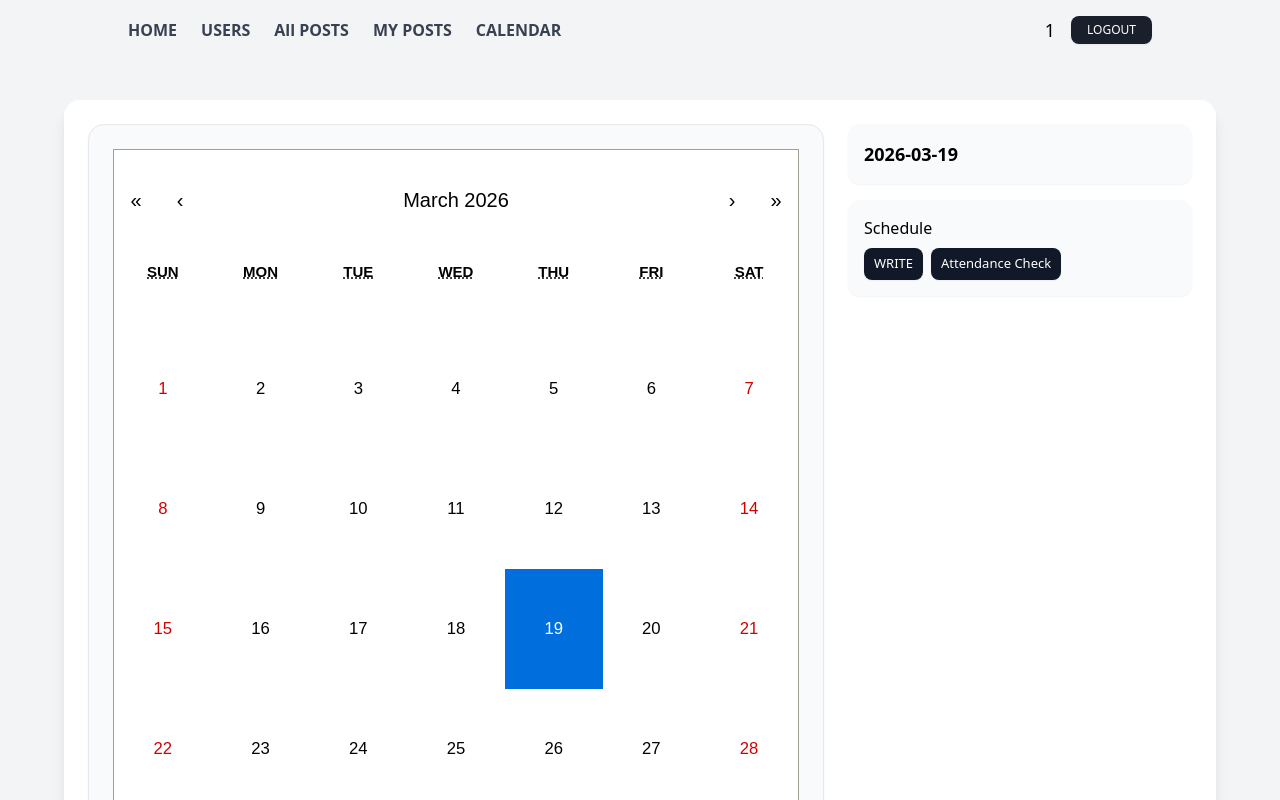
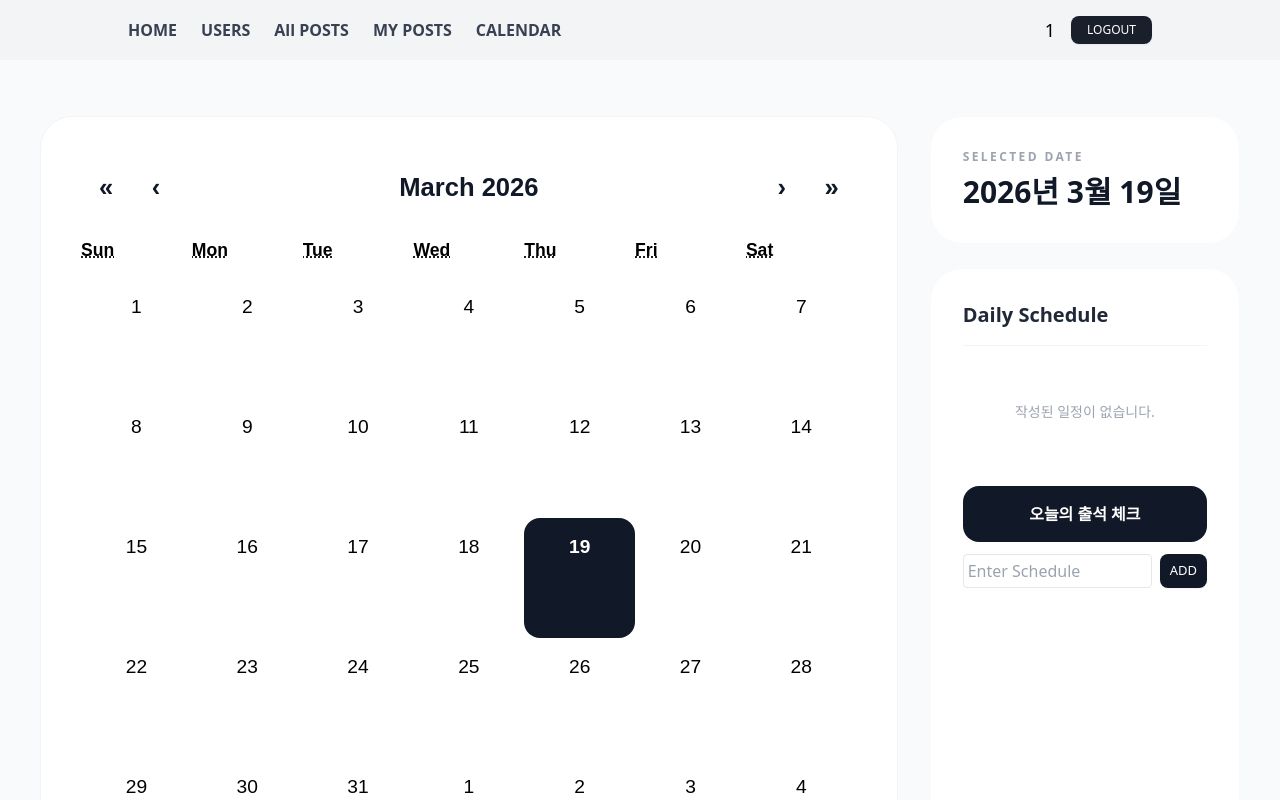
Before and after one commit to PARKJAEKYUNG0525/Blog_mini_project, a React (Vite) app: page /calendar in a window 1280 px wide. Shown: the top 800 px of the page. Built offline with nearby package versions, Linux system fonts and the light colour scheme; sample sign-in values are in the browser's storage.

Commit message:
달력 디자인 바꿈

```diff
--- a/src/components/Calendar.jsx
+++ b/src/components/Calendar.jsx
@@ -1,48 +1,88 @@
 import { useState, useEffect } from "react";
 import { useNavigate } from "react-router-dom";
 import CalendarLib from "react-calendar";
-// import "react-calendar/dist/Calendar.css";
 import { useAuth } from "./AuthContextPro";
 import ScheduleForm from "./ScheduleForm";
-import './Calendar.css';
 
-//useUserData 만들기
+// 디자인은 유지하되 크기 관련 속성만 대폭 강화한 스타일
+const calendarCustomStyle = `
+  .react-calendar {
+    width: 100% !important;
+    max-width: 100% !important;
+    background: white;
+    border: none !important;
+    font-family: 'Pretendard', sans-serif;
+  }
+  /* 날짜 칸 크기 키우기 */
+  .react-calendar__tile {
+    height: 120px !important;
+    display: flex;
+    flex-direction: column;
+    align-items: center;
+    justify-content: flex-start;
+    padding-top: 15px !important;
+    font-size: 1.2rem !important;
+    transition: background 0.2s;
+  }
+  /* 요일 행 높이 및 폰트 설정 */
+  .react-calendar__month-view__weekdays {
+    font-weight: 700;
+    font-size: 1.1rem;
+    padding-bottom: 15px;
+    text-transform: none;
+  }
+  /* 상단 네비게이션 (연/월 이동) 크기 */
+  .react-calendar__navigation {
+    display: flex;
+    height: 60px;
+    margin-bottom: 20px;
+  }
+  .react-calendar__navigation button {
+    min-width: 50px;
+    font-size: 1.6rem;
+    font-weight: 800;
+    color: #111827;
+  }
+  /* 오늘 날짜 표시 */
+  .react-calendar__tile--now {
+    background: #f9fafb !important;
+    color: #111827;
+    font-weight: bold;
+    border-radius: 16px;
+  }
+  /* 선택된 날짜 표시 */
+  .react-calendar__tile--active {
+    background: #111827 !important;
+    color: white !important;
+    border-radius: 16px;
+  }
+  .react-calendar__tile:enabled:hover {
+    background-color: #f3f4f6;
+    border-radius: 16px;
+  }
+`;
+
 const useUserData = (key, userKey) => {
   const [data, setData] = useState({});
-
   useEffect(() => {
     if (!userKey) return;
-
-    let allData = {};
     try {
       const saved = localStorage.getItem(key);
-      allData = saved ? JSON.parse(saved) : {};
-    } catch {
-      allData = {};
-    }
-
+      const allData = saved ? JSON.parse(saved) : {};
       setData(allData[userKey] || {});
+    } catch { setData({}); }
   }, [userKey, key]);
 
   useEffect(() => {
     if (!userKey) return;
-
-    let allData = {};
-    try {
     const saved = localStorage.getItem(key);
-      allData = saved ? JSON.parse(saved) : {};
-    } catch {
-      allData = {};
-    }
-
+    const allData = saved ? JSON.parse(saved) : {};
     allData[userKey] = data;
     localStorage.setItem(key, JSON.stringify(allData));
   }, [data, userKey, key]);
-
   return [data, setData];
 };
 
-// 날짜 key 생성 함수
 const getDateKey = (date) => {
   const year = date.getFullYear();
   const month = String(date.getMonth() + 1).padStart(2, "0");
@@ -53,7 +93,6 @@ const getDateKey = (date) => {
 const Calendar = () => {
   const navigate = useNavigate();
   const { currentUser } = useAuth();
-
   const userKey = currentUser?.userId;
 
   const [date, setDate] = useState(new Date());
@@ -62,117 +101,92 @@ const Calendar = () => {
 
   useEffect(() => {
     if (!currentUser) {
-      alert("Please login to access this page.");
+      alert("로그인이 필요합니다.");
       navigate("/login");
     }
   }, [currentUser, navigate]);
 
   if (!currentUser) return null;
-
   const dateKey = getDateKey(date);
 
-  // 캘린더 컴포넌트 (내부화)
-  const MyCalendar = () => {
   return (
+    <div className="w-full min-h-screen bg-gray-50 flex justify-center items-start p-4 md:p-10">
+      <style>{calendarCustomStyle}</style>
+
+      {/* 메인 컨테이너 크기 확장: max-w-7xl (약 1280px) */}
+      <div className="w-full max-w-7xl flex flex-col lg:flex-row gap-8 mt-4">
+
+        {/* 왼쪽: 캘린더 (가로 비중 70%) */}
+        <div className="flex-[2.5] bg-white rounded-[32px] border border-gray-100 p-10">
           <CalendarLib
             onChange={setDate}
             value={date}
             calendarType="gregory"
+            formatDay={(locale, date) => date.getDate()}
             tileContent={({ date, view }) => {
               if (view !== "month") return null;
-
               const key = getDateKey(date);
-
               return attendance[key] ? (
-            <div className="flex justify-center mt-1">
-              <div className="w-2 h-2 bg-gray-900 rounded-full"></div>
+                <div className="flex justify-center mt-3">
+                  <div className="w-3 h-3 bg-blue-500 rounded-full animate-pulse"></div>
                 </div>
               ) : null;
             }}
           />
-    );
-  };
+        </div>
 
-  // 일정
-  const ScheduleList = () => {
-    const [isOpen, setIsOpen] = useState(false);
+        {/* 오른쪽: 상세 정보 (가로 비중 30%) */}
+        <div className="flex-1 flex flex-col gap-6">
+          {/* 상단 날짜 카드 */}
+          <div className="bg-white p-8 rounded-[32px] border border-gray-50">
+            <p className="text-xs font-bold text-gray-400 mb-2 uppercase tracking-[0.2em]">Selected Date</p>
+            <p className="text-3xl font-black text-gray-900 leading-tight">
+              {date.toLocaleDateString('ko-KR', { year: 'numeric', month: 'long', day: 'numeric' })}
+            </p>
+          </div>
 
-    const todaySchedules = schedules?.[dateKey] || [];
+          {/* 스케줄 리스트 카드 */}
+          <div className="bg-white p-8 rounded-[32px] border border-gray-50 flex-grow min-h-[400px]">
+            <h2 className="text-xl font-bold text-gray-800 border-b border-gray-100 pb-4 mb-4">Daily Schedule</h2>
 
-    const checkAttendance = () => {
-      const newAttendance = { ...attendance };
+            <div className="space-y-3 mb-6">
+              {(schedules?.[dateKey] || []).length > 0 ? (
+                schedules[dateKey].map((item) => (
+                  <div key={item.id} className="p-4 bg-gray-50 border border-gray-100 rounded-2xl">
+                    <p className="text-gray-700 font-medium">{item.text}</p>
+                  </div>
+                ))
+              ) : (
+                <p className="text-gray-400 text-sm py-10 text-center">작성된 일정이 없습니다.</p>
+              )}
+            </div>
 
-      if (newAttendance[dateKey]) {
-        delete newAttendance[dateKey]; // 출석 취소
-      } else {
-        newAttendance[dateKey] = true; // 출석 체크
-      }
-
-      setAttendance(newAttendance);
-    };
-
-    return (
-      <div>
-        <h2>Schedule</h2>
-
-        {todaySchedules.map((item) => (
-          <p key={item.id}>{item.text}</p>
-        ))}
-
-        <div className="flex gap-2 mt-2">
+            <div className="flex flex-col gap-3">
               <button
-            onClick={() => setIsOpen(!isOpen)}
-            className="bg-gray-900 text-white text-[13px] px-2.5 py-1.5 rounded-lg shadow-sm hover:bg-gray-800 transition-all active:scale-95 font-medium inline-block"
+                onClick={() => setAttendance(prev => {
+                  const next = { ...prev };
+                  next[dateKey] ? delete next[dateKey] : next[dateKey] = true;
+                  return next;
+                })}
+                className={`w-full py-4 rounded-2xl font-bold transition-all active:scale-95 ${
+                  attendance[dateKey]
+                    ? "bg-blue-50 text-blue-600 border-2 border-blue-100"
+                    : "bg-gray-900 text-white hover:bg-black"
+                }`}
               >
-            WRITE
+                {attendance[dateKey] ? "출석 체크 완료 ✓" : "오늘의 출석 체크"}
               </button>
 
-          <button
-            onClick={checkAttendance}
-            className="bg-gray-900 text-white text-[13px] px-2.5 py-1.5 rounded-lg shadow-sm hover:bg-gray-800 transition-all active:scale-95 font-medium inline-block"
-          >
-            Attendance Check
-          </button>
-        </div>
-
-        {isOpen && (
-          <div className="mt-2">
               <ScheduleForm
                 dateKey={dateKey}
                 schedules={schedules}
                 setSchedules={setSchedules}
-              close={() => setIsOpen(false)}
+                // ScheduleForm 내부에서 WRITE 버튼 등의 UI를 처리한다고 가정
               />
             </div>
-        )}
-      </div>
-    );
-  };
-
-  return (
-    <div className="w-full min-h-screen bg-gray-100 flex justify-center p-10">
-      <div className="w-full max-w-6xl bg-white rounded-2xl shadow-lg p-6 flex gap-6">
-        {/* 왼쪽: 캘린더 */}
-        <div className="w-2/3">
-          <div className="border rounded-2xl p-6 shadow-sm bg-gray-50 flex justify-center">
-            <MyCalendar />
           </div>
         </div>
 
-        {/* 오른쪽 */}
-        <div className="w-1/3 flex flex-col gap-4">
-          {/* 오늘 날짜 */}
-          <div className="bg-gray-50 p-4 rounded-xl shadow-sm">
-            <p className="text-lg font-semibold">
-              {new Date().toISOString().split("T")[0]}
-            </p>
-          </div>
-
-          {/* 일정 */}
-          <div className="bg-gray-50 p-4 rounded-xl shadow-sm">
-            <ScheduleList />
-          </div>
-        </div>
       </div>
     </div>
   );
```
Lines whose indentation alone changed are shown as unchanged.
